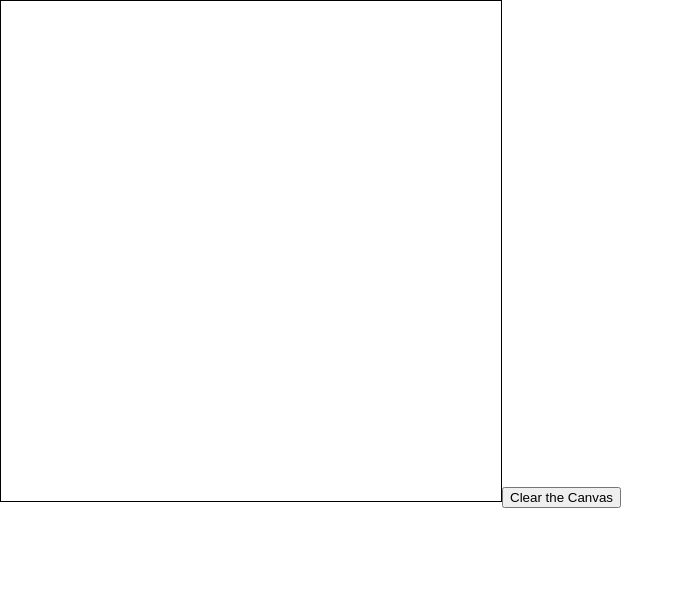
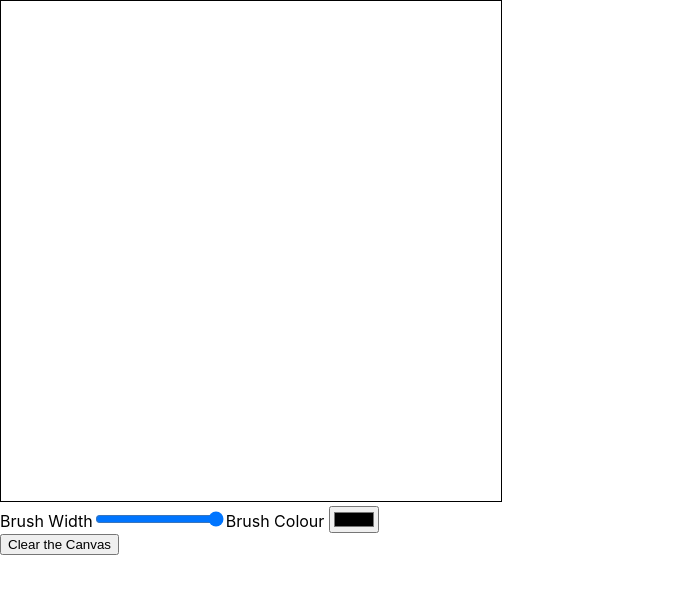
Before and after one commit to JohnPalmgren/react-paint, a React (Create React App) app: page / in a window 1280 px wide. Shown: the top 594 px of the page, without its empty margins (0-684 px from the left). Built offline with nearby package versions, Linux system fonts and the light colour scheme.

Commit message:
added slider and color component

```diff
--- a/src/App.js
+++ b/src/App.js
@@ -10,11 +10,11 @@ function App() {
   const contextRef = useRef(null);
 
   const clearCanvas = () => {contextRef.current.clearRect(0, 0, canvasRef.current.width, canvasRef.current.height);}
-
   return (
     <div>
     <Canvas canvasRef={canvasRef} contextRef={contextRef} />
     <Button clearCanvas={clearCanvas} />
+
     </div>
   );
 }
--- a/src/components/Canvas.js
+++ b/src/components/Canvas.js
@@ -1,5 +1,6 @@
 import "../App.css";
 import { useEffect, useState } from "react";
+import Menu from "./Menu";
 
 const Canvas = (props) => {
 
@@ -7,6 +8,10 @@ const Canvas = (props) => {
   const contextRef = props.contextRef
     // state set when mouse is pressed and removed when mouse is released
   const [isDrawing, setIsDrawing] = useState(false);
+    // state set line width and line color
+  const [lineWidth, setLineWidth] = useState(5);
+  const [lineColor, setLineColor] = useState("black");
+
 
 
   // useEffect initialises the default canvas styles when the component first runs
@@ -16,8 +21,10 @@ const Canvas = (props) => {
     const ctx = canvas.getContext("2d");
     ctx.lineCap = "round";
     ctx.lineJoin = "round";
+    ctx.lineWidth = lineWidth;
+    ctx.strokeStyle = lineColor;
     contextRef.current = ctx;
-  }, []);
+  }, [lineWidth, lineColor]);
 
   // function runs when mouse button is pressed.
   // updates canvas context to set position to be drawn on
@@ -52,6 +59,7 @@ const Canvas = (props) => {
   };
 
   return (
+    <>
     <canvas
       id={"paintcanvas"}
       className={"canvas"}
@@ -62,6 +70,12 @@ const Canvas = (props) => {
       width={"500px"}
       height={"500px"}
     />
+    <Menu
+          setLineColor={setLineColor}
+          setLineWidth={setLineWidth}
+        />
+
+    </>
   );
 };
 
--- /dev/null
+++ b/src/components/Menu.js
@@ -0,0 +1,26 @@
+import "../App.css";
+import React from "react";
+
+const Menu = ({ setLineWidth, setLineColor }) => {
+    return (
+        <div className="menu">
+            <label>Brush Width</label>
+            <input
+                type="range"
+                min="3"
+                max="20"
+                onChange={(e) => {
+                    setLineWidth(e.target.value);
+                }}
+            />
+            <label>Brush Colour </label>
+            <input
+                type="color"
+                onChange={(e) => {
+                    setLineColor(e.target.value);
+                }}
+            />
+        </div>
+    )
+}
+export default Menu;
```
